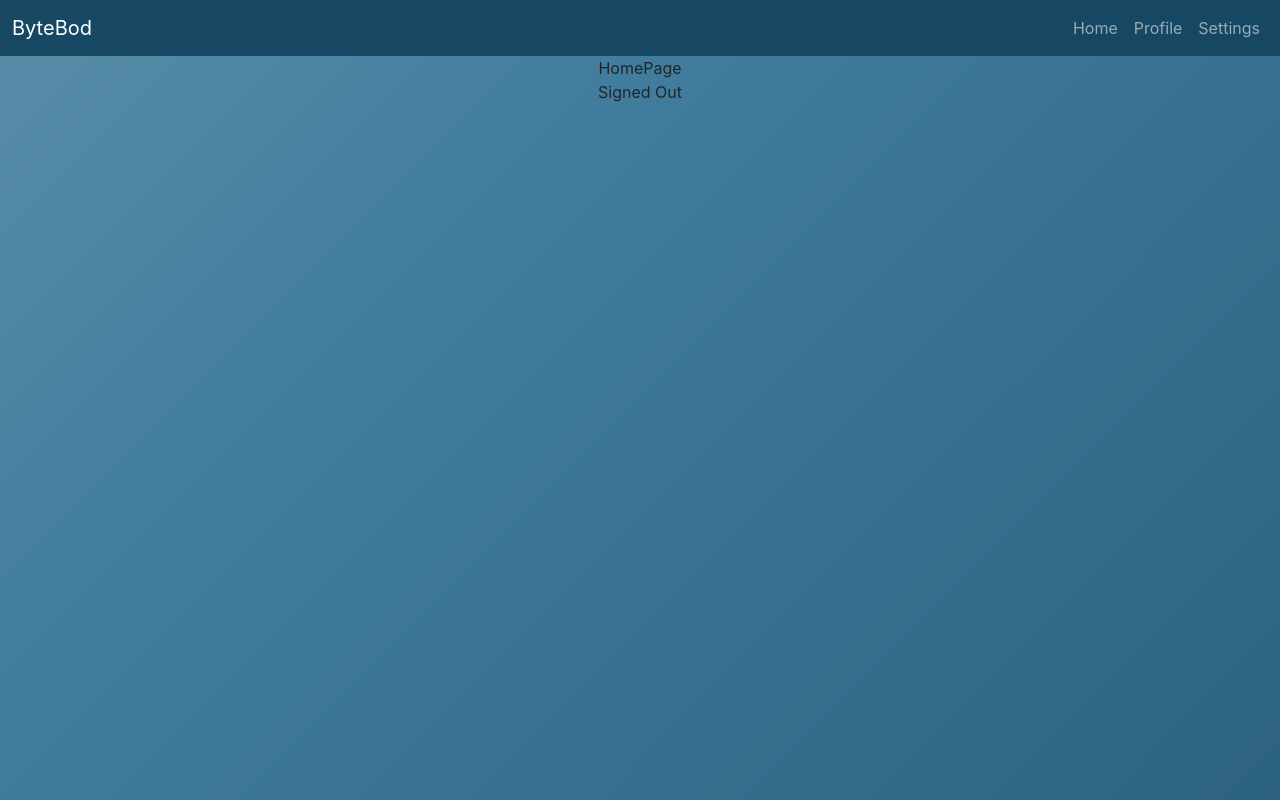
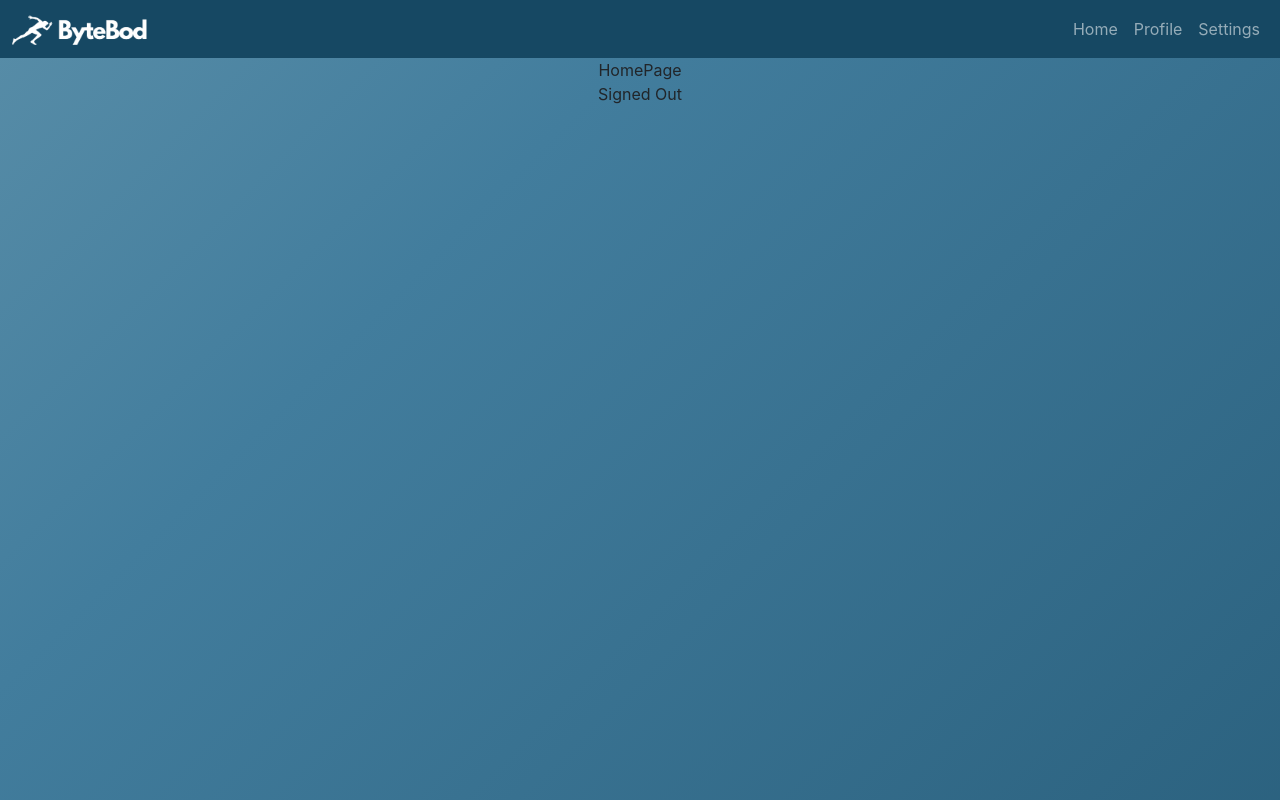
Before and after one commit to AyahKash/ByteBod, a React (Create React App) app: page /homepage in a window 1280 px wide. Built offline with nearby package versions, Linux system fonts and the light colour scheme; no server answers.

Commit message:
adding logo to navbar

```diff
--- a/src/components/Navbar.js
+++ b/src/components/Navbar.js
@@ -1,4 +1,5 @@
 import React from "react";
+import Logo from "../images/LogoInline.png"
 import { useNavigate } from "react-router-dom";
 import "./Navbar.css";
 
@@ -9,7 +10,9 @@ function Navbar() {
     <nav className="navbar navbar-dark navbar-expand-sm">
       <div className="container-fluid">
         {/* Brand */}
-        <div className="navbar-brand"> ByteBod </div>
+        <div className="navbar-brand">
+          <img src={Logo} height="30" alt=""/>
+         </div>
         {/* Links */}
         <ul className="navbar-nav">
           <li className="navbar-item">
```
Also changed, not shown: src/images/LogoInline.png (added).
